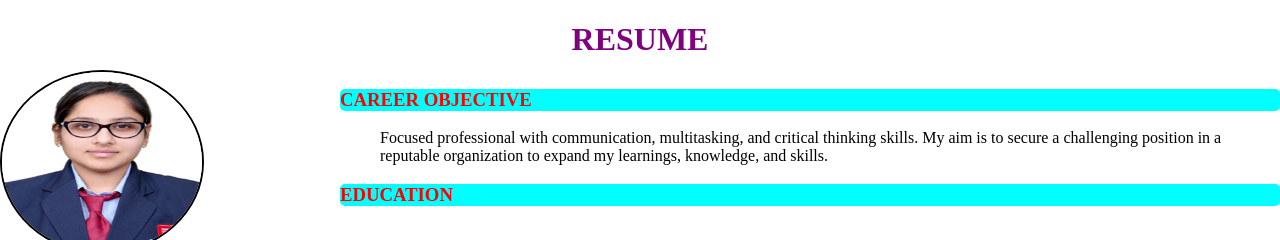
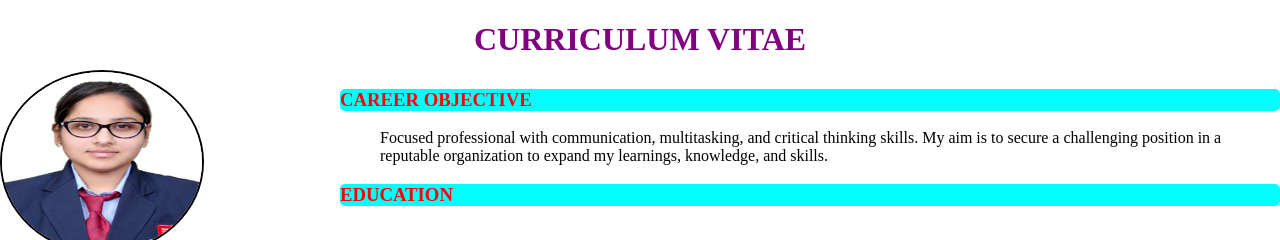
Before and after one commit to DivyaVerma8030/Resume, a plain HTML site: page index.html in a window 1280 px wide. Shown: the top 240 px of the page. Drawn offline with Linux system fonts and the light colour scheme.

Commit message:
Update index.html

```diff
--- a/index.html
+++ b/index.html
@@ -7,7 +7,7 @@
   </head>
   <body>
     <div class="header">
-      <h1 align="center">RESUME</h1>
+      <h1 align="center">CURRICULUM VITAE</h1>
       </div>
       <div class="left">
         <div id="p1">
```
